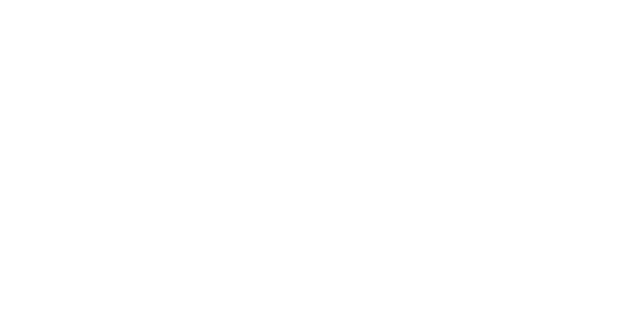
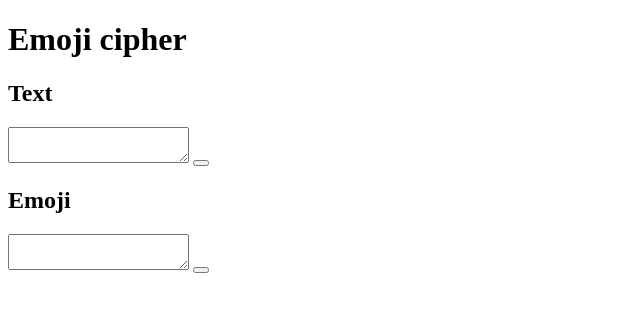
Before and after one commit to ziuteczek/emojiCipher, a plain HTML site: page index.html in a window 1280 px wide. Shown: the whole page, without its empty margins (0-640 px from the left). Drawn offline with Linux system fonts and the light colour scheme.

Commit message:
created html structure

```diff
--- a/index.html
+++ b/index.html
@@ -3,9 +3,22 @@
 <head>
     <meta charset="UTF-8">
     <meta name="viewport" content="width=device-width, initial-scale=1.0">
-    <title>Document</title>
+    <title>Emoji Code</title>
 </head>
 <body>
+    <h1>Emoji cipher</h1>
+    <main>
+        <div class="input">
+            <h2>Text</h2>
+            <textarea class="text"></textarea>
+            <button class="cipher text"></button>
+        </div>
+        <div class="input">
+            <h2>Emoji</h2>
+            <textarea class="emoji"></textarea>
+            <button class="cipher emoji"></button>
+        </div>
+    </main>
     <script src="emojiCode.js"></script>
 </body>
 </html>
```
Also changed, not shown: style.css (added).
